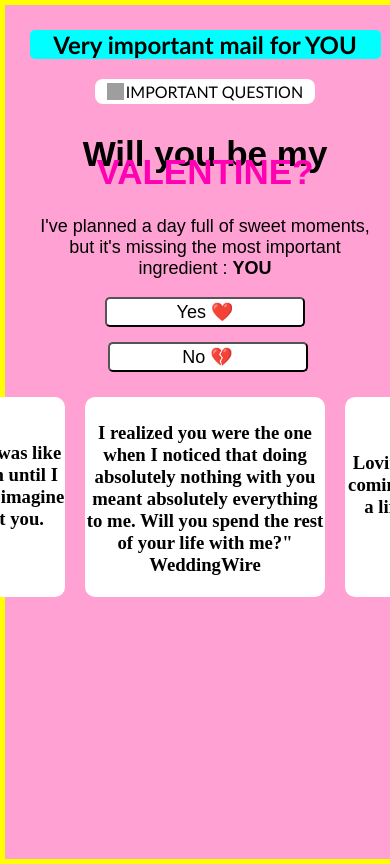
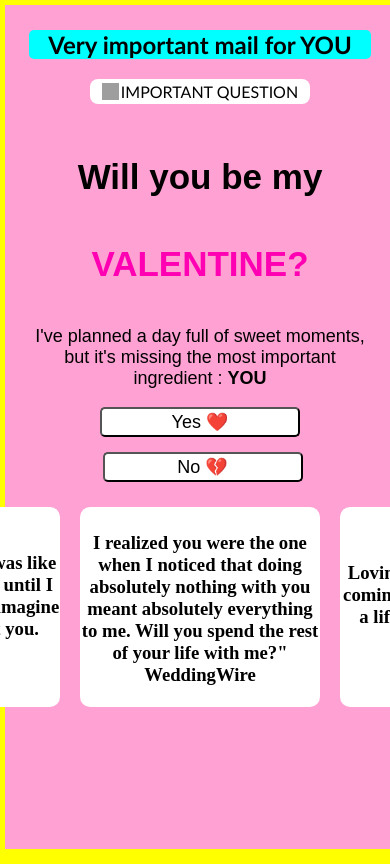
Before and after one commit to 0007Ayush/Proposal, a plain HTML site: page index.html in a window 390 px wide. Shown: the top 864 px of the page. Drawn offline with Linux system fonts and the light colour scheme; grey boxes are pictures that could not be loaded.

Commit message:
Made website responsive

```diff
--- a/index.html
+++ b/index.html
@@ -6,6 +6,10 @@
     <title>Document Title</title>
     <style>
 
+        *{
+    box-sizing:border-box;
+}
+
 
         body{
     width:100%;
@@ -13,6 +17,7 @@
     background-color:yellow;
     margin:0px;
     padding:0px;
+    overflow-x: hidden;
     }
 
 
@@ -59,12 +64,14 @@
         }
 
         #confess{
-            margin-top:30px;
-            font-size:clamp(2rem,8vw,4rem);
+            display:flex;
+    flex-direction:column;
+    align-items:center;
+    margin-top:30px;
         }
 
         #p1{
-            margin-bottom:-45px;
+             margin-bottom:0;
             font-family: 'Bebas Neue', sans-serif;
         }
 
```
